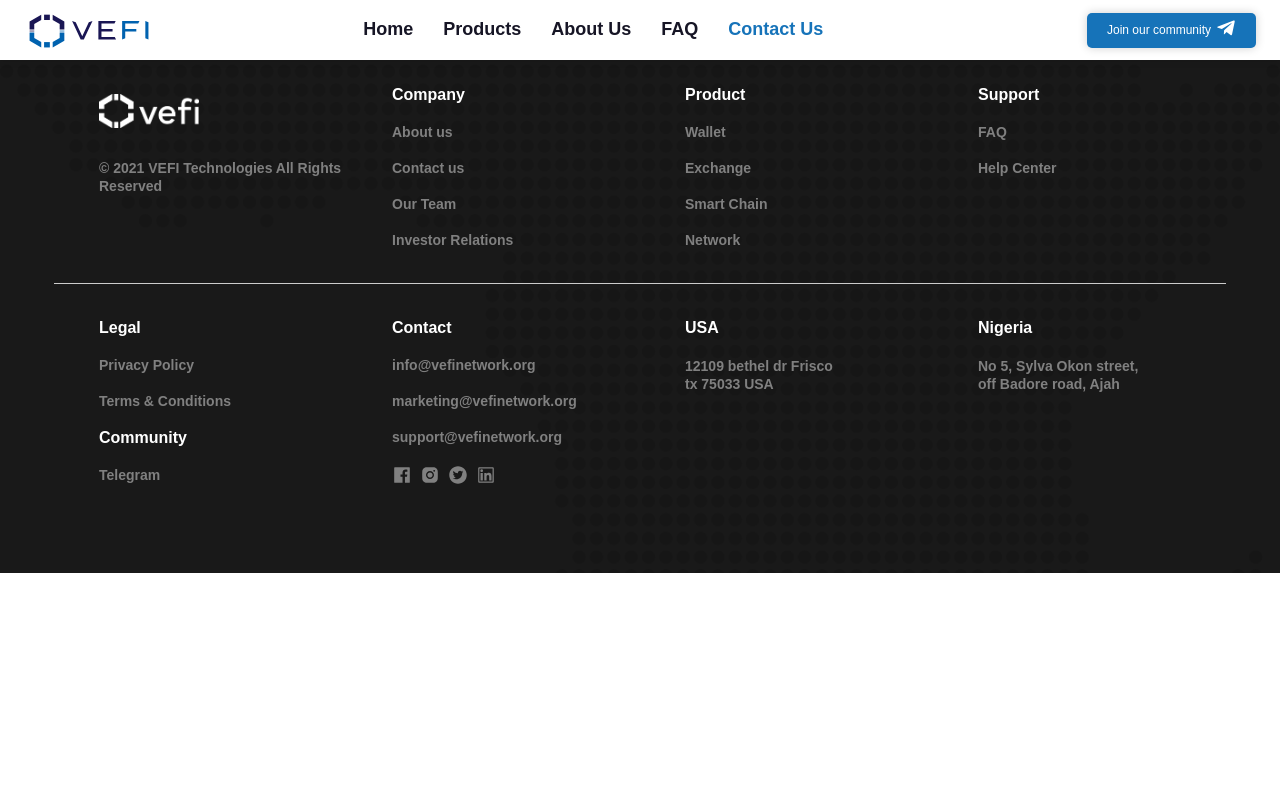
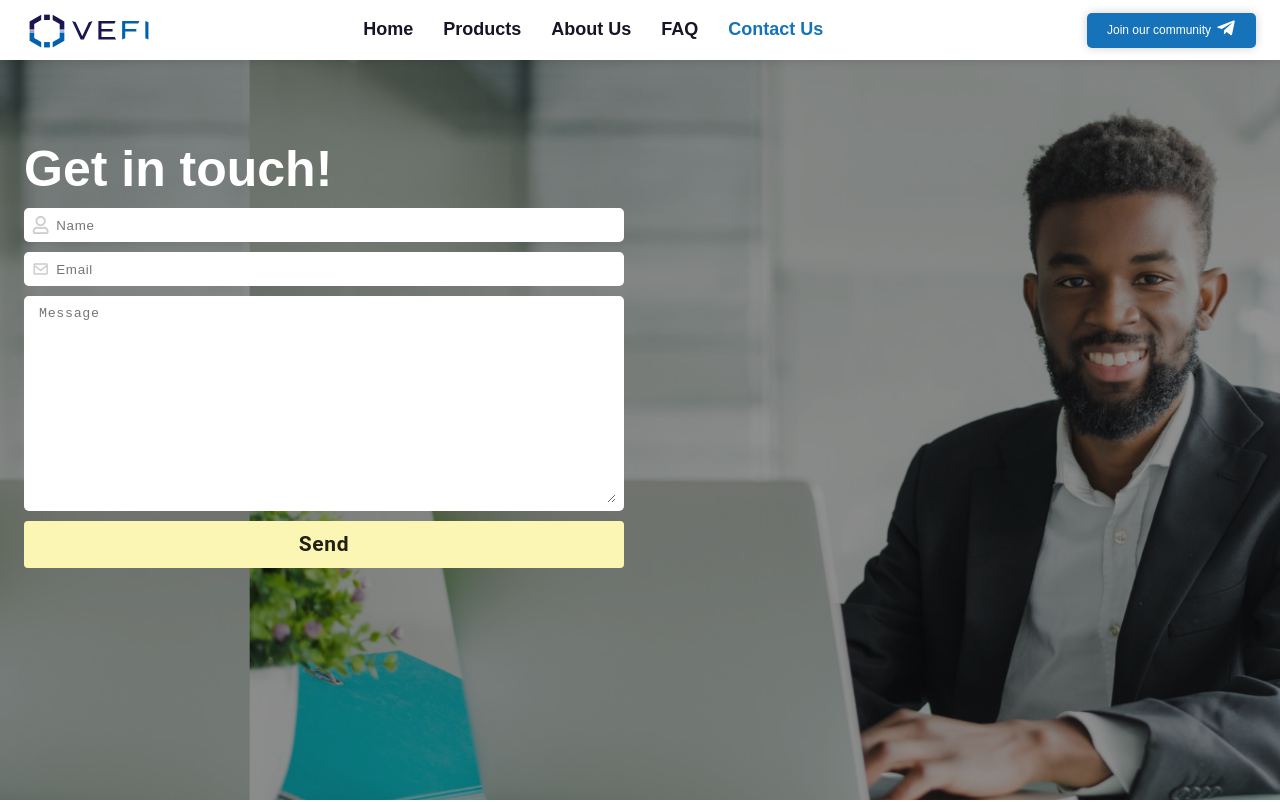
Before and after one commit to VeFi-Network/Official-Website, a React (Create React App) app: page /contact-us in a window 1280 px wide. Shown: the top 802 px of the page. Built offline with nearby package versions, Linux system fonts and the light colour scheme.

Commit message:
Finished working on Contact Us Page

```diff
--- a/src/App.js
+++ b/src/App.js
@@ -14,6 +14,7 @@
 import { Route, Switch } from "react-router";
 import AboutUs from "./pages/about/AboutUs";
 import { ThemeProvider } from "styled-components";
+import ContactUs from "./pages/contact/ContactUs";
 
 const theme = {
   iphone_x: "375px",
@@ -31,6 +32,10 @@
           <Route path="/about-us">
             <AboutUs />
             <Newsletter />
+            <CallToAction />
+          </Route>
+          <Route path="/contact-us">
+            <ContactUs />
             <CallToAction />
           </Route>
           <Route path="/" exact>
--- /dev/null
+++ b/src/components/TextArea.js
@@ -0,0 +1,15 @@
+import React from "react";
+import styled from "styled-components";
+
+const StyledTextArea = styled.textarea``;
+const TextArea = ({ cols, rows, placeholder }) => {
+  return (
+    <StyledTextArea
+      cols={cols}
+      rows={rows}
+      placeholder={placeholder}
+    ></StyledTextArea>
+  );
+};
+
+export default TextArea;
--- /dev/null
+++ b/src/pages/contact/ContactUs.js
@@ -0,0 +1,36 @@
+import { Button, Container } from "@material-ui/core";
+import React from "react";
+import { BiEnvelope } from "react-icons/bi";
+import { FaRegUser } from "react-icons/fa";
+import Input from "../../components/Input";
+import TextArea from "../../components/TextArea";
+import {
+  ContactUsContainer,
+  InputField,
+  StyledContactUs,
+} from "./ContactUs.styled";
+const ContactUs = () => {
+  return (
+    <StyledContactUs>
+      <Container maxWidth="lg">
+        <ContactUsContainer>
+          <h1>Get in touch!</h1>
+          <InputField>
+            <FaRegUser />
+            <Input placeholder="Name" type="text" />
+          </InputField>
+          <InputField>
+            <BiEnvelope />
+            <Input placeholder="Email" type="email" />
+          </InputField>
+          <InputField>
+            <TextArea placeholder="Message" cols="100" rows="13" />
+          </InputField>
+          <Button>Send</Button>
+        </ContactUsContainer>
+      </Container>
+    </StyledContactUs>
+  );
+};
+
+export default ContactUs;
--- /dev/null
+++ b/src/pages/contact/ContactUs.styled.js
@@ -0,0 +1,83 @@
+import styled from "styled-components";
+import bg from "../../assets/images/user.png";
+import media from "../../utility/Media";
+export const StyledContactUs = styled.section`
+  height: 100vh;
+  width: 100%;
+  background-image: url(${bg});
+  background-position: left;
+  background-size: cover;
+  background-repeat: no-repeat;
+  padding-top: 60px;
+  display: flex;
+  margin-bottom: 40px;
+
+  ${media.mobile`
+        height:100%;
+        background-position:right center;
+        background-size: cover;
+
+    `}
+`;
+
+export const ContactUsContainer = styled.div`
+  width: 600px;
+  margin: 80px 0px;
+  color: #fff;
+
+  h1 {
+    font-size: 50px;
+  }
+
+  button {
+    width: 100%;
+    background: #fbf6b4;
+    padding: 5px;
+    text-transform: capitalize;
+    font-weight: 600;
+
+    &:hover {
+      background: #fbf6b4;
+    }
+  }
+
+  ${media.mobile`
+    width:100%;
+  `}
+  ${media.small`
+    h1{
+        font-size:40px;
+    }
+  `}
+`;
+
+export const InputField = styled.div`
+  display: flex;
+  align-items: center;
+  width: 100%;
+  background: #fff;
+  padding: 8px;
+  border-radius: 5px;
+  margin: 10px 0px;
+  color: #ccc;
+  font-size: 18px;
+  input,
+  textarea {
+    width: 100%;
+    border: none;
+    outline: none;
+    border-width: 0px;
+    color: #ccc;
+    letter-spacing: 0.05em;
+    margin-left: 5px;
+  }
+
+  ${media.mobile`
+  font-size: 24px;
+    input,
+    textarea {
+       padding:10px 0px;
+       font-size:18px;
+    }
+  `}
+`;
```
Also changed, not shown: src/assets/images/user.png (added).
